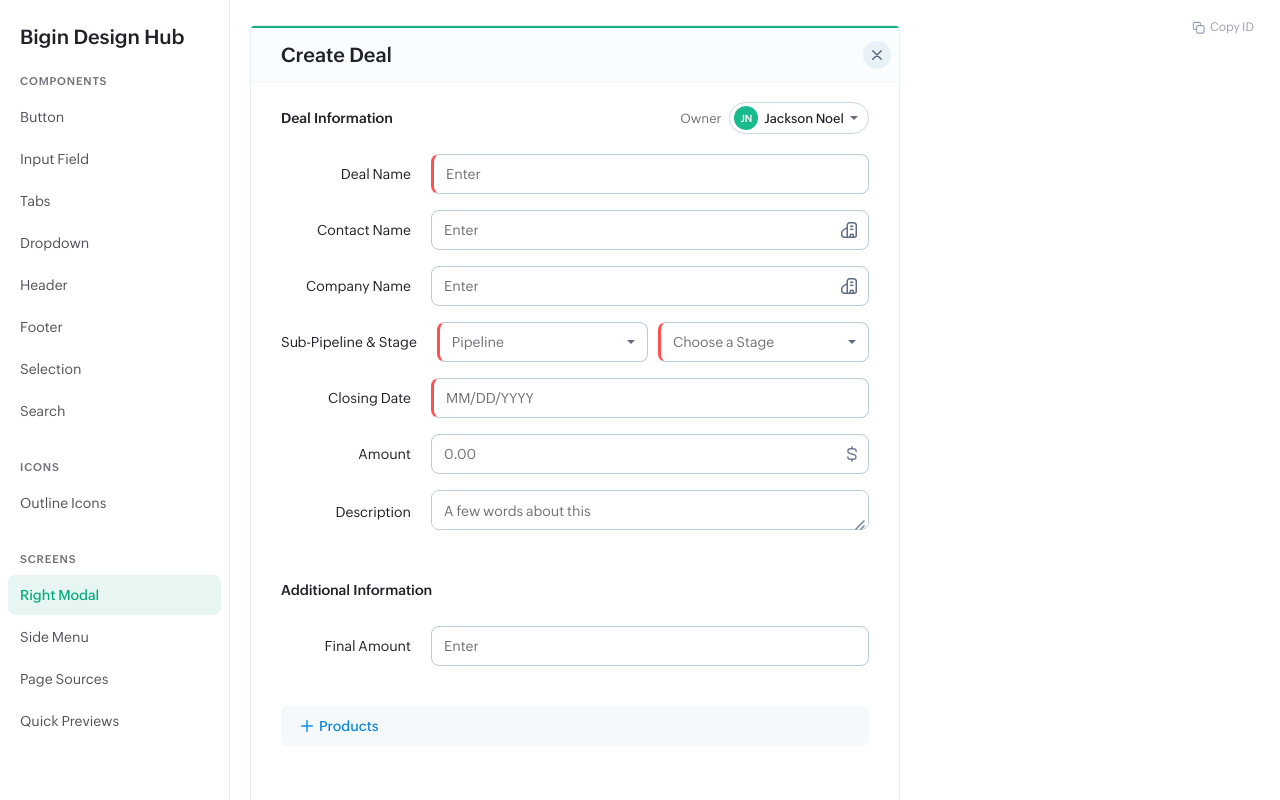
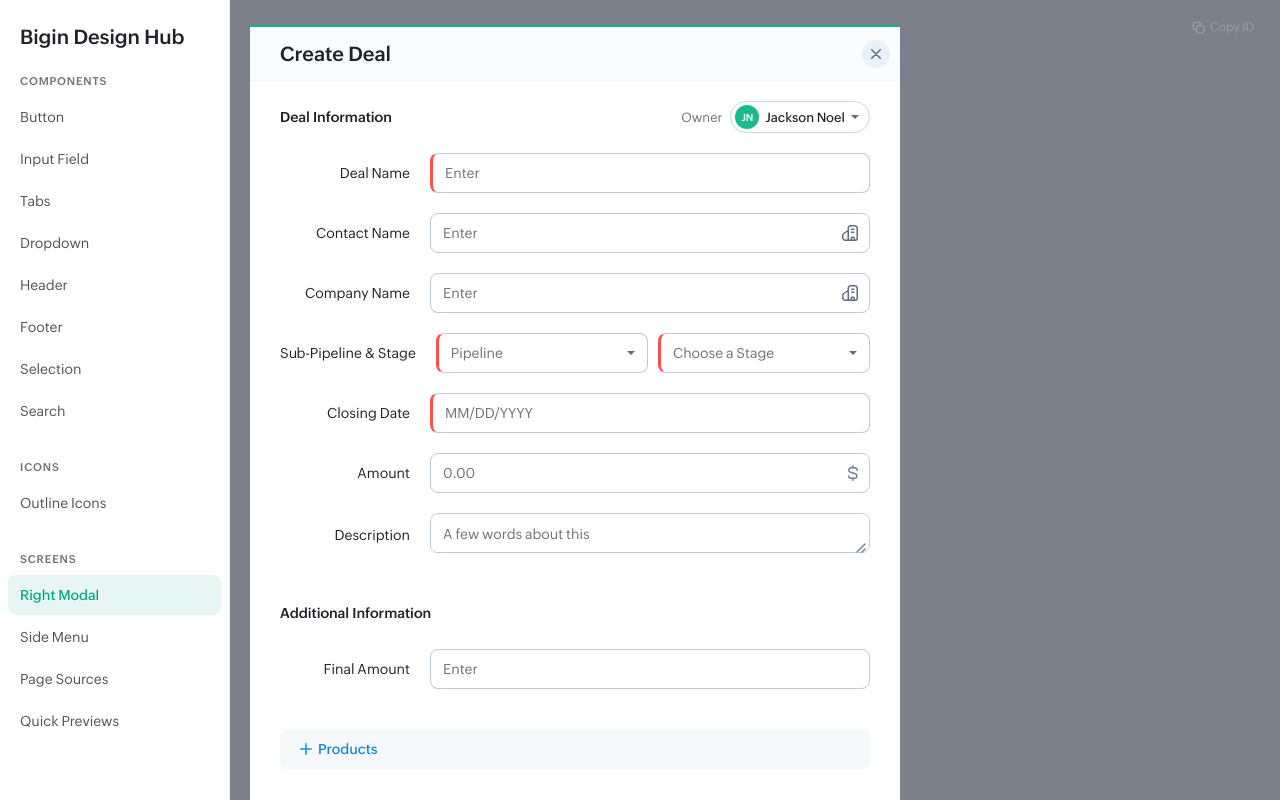
Before and after one commit to abhiram-14303/my-design-system, a React (Vite) app: page / in a window 1280 px wide. Both pictures are taken after a click on the element "Right Modal". Built offline with nearby package versions, Linux system fonts and the light colour scheme.

Commit message:
RightModal: remove border+radius, 20px field gap, dark overlay bg on Screens page

```diff
--- a/src/components/RightModal.css
+++ b/src/components/RightModal.css
@@ -9,8 +9,8 @@
   flex-direction: column;
   height: 950px;
   font-family: 'ZohoPuvi', sans-serif;
-  border: 1px solid #E8EEF3;
-  border-radius: 4px;
+  border: none;
+  border-radius: 0;
   overflow: hidden;
 }
 
@@ -101,7 +101,7 @@
 .rm-fields {
   display: flex;
   flex-direction: column;
-  gap: 16px;
+  gap: 20px;
 }
 
 /* Override InputField to fill modal width */
--- a/src/pages/ComponentLibrary.jsx
+++ b/src/pages/ComponentLibrary.jsx
@@ -910,7 +910,7 @@ function ComponentLibrary() {
       {(() => {
         const fullBleed = active === 'Page Sources'
         return (
-          <div style={{ flex: 1, padding: fullBleed ? 0 : '25px 20px', overflow: fullBleed ? 'hidden' : 'auto', position: 'relative' }}>
+          <div style={{ flex: 1, padding: fullBleed ? 0 : '25px 20px', overflow: fullBleed ? 'hidden' : 'auto', position: 'relative', background: active === 'Right Modal' ? 'rgba(36, 44, 61, 0.6)' : undefined }}>
             {!fullBleed && active !== 'Right Modal' && (
               <div style={{ display: 'flex', alignItems: 'center', justifyContent: 'space-between', gap: '12px', marginBottom: '32px' }}>
                 <div style={{ display: 'flex', alignItems: 'center', gap: '12px' }}>
```
